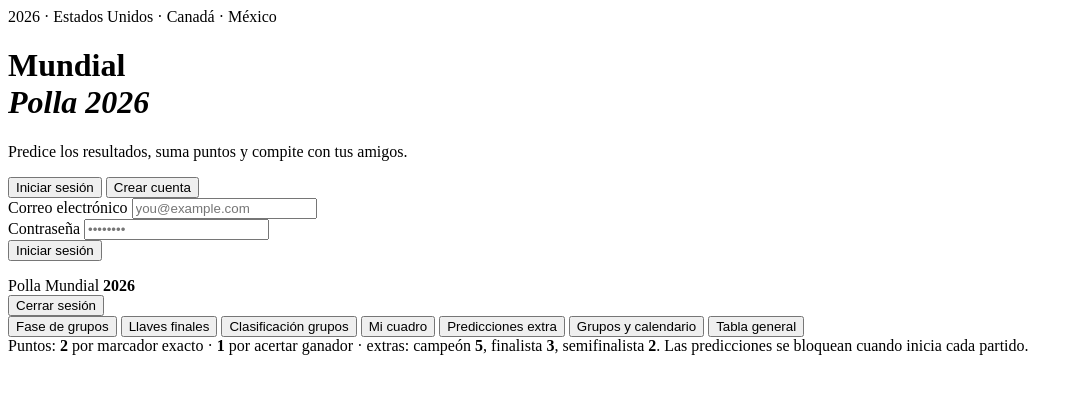
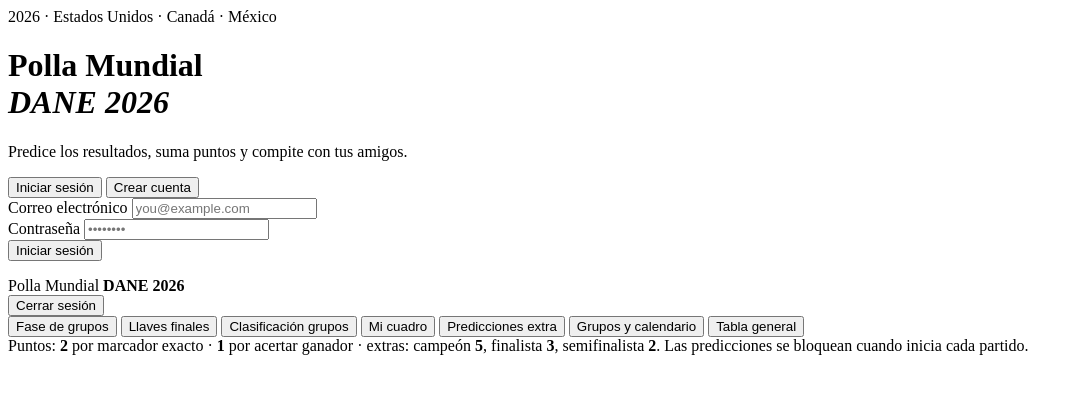
Before and after one commit to stevensi333/polla-mundial-2026, a website with bundled scripts: page index.html in a window 1280 px wide. Shown: the whole page, without its empty margins (0-1079 px from the left). Built offline with nearby package versions, Linux system fonts and the light colour scheme; a script that the page names is missing.

Commit message:
Agregar DANE al titulo de la polla

```diff
--- a/index.html
+++ b/index.html
@@ -22,7 +22,7 @@
     <div class="auth-card">
       <div class="brand">
         <span class="brand-kicker">2026 · Estados Unidos · Canadá · México</span>
-        <h1 class="brand-title">Mundial<br /><em>Polla 2026</em></h1>
+        <h1 class="brand-title">Polla Mundial<br /><em>DANE 2026</em></h1>
         <p class="brand-sub">Predice los resultados, suma puntos y compite con tus amigos.</p>
       </div>
 
@@ -54,7 +54,7 @@
     <header class="topbar">
       <div class="topbar-brand">
         <span class="dot"></span>
-        <span>Polla Mundial <strong>2026</strong></span>
+        <span>Polla Mundial <strong>DANE 2026</strong></span>
       </div>
       <div class="topbar-right">
         <span id="who" class="who"></span>
```
